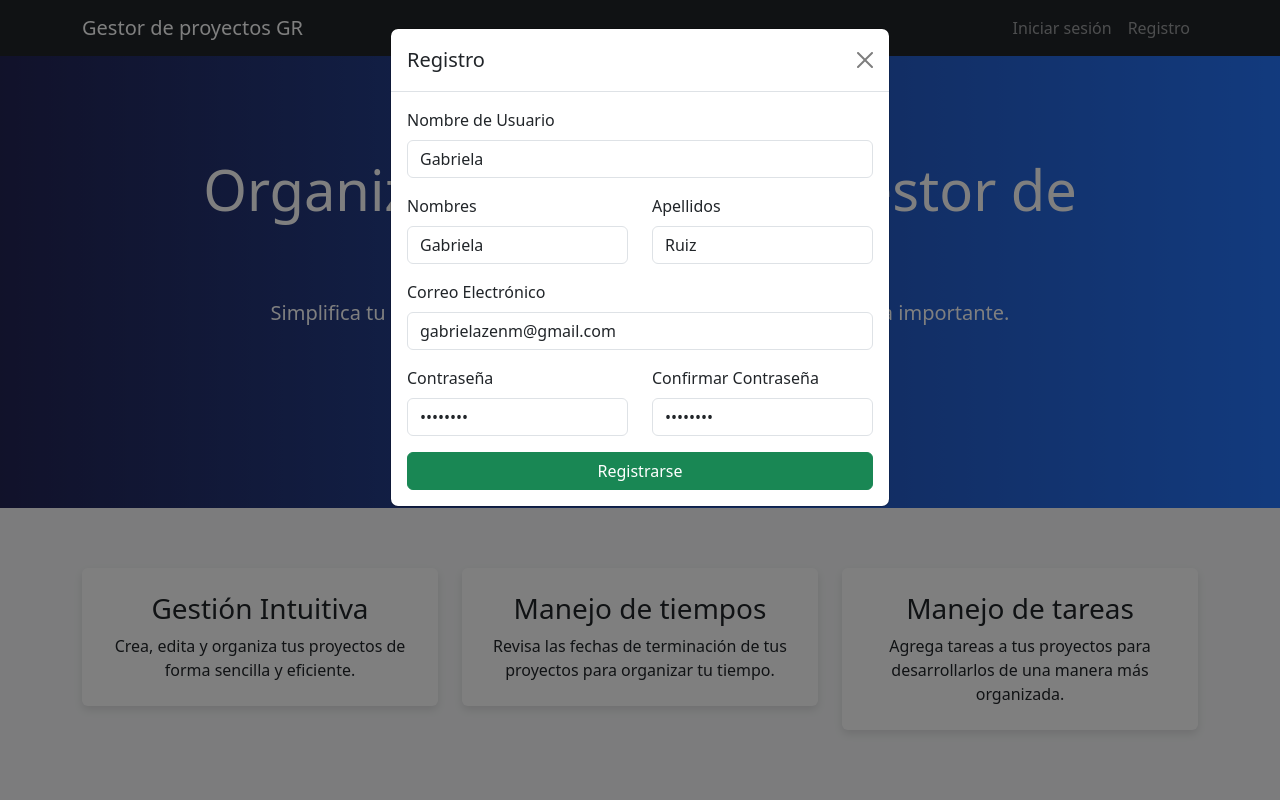
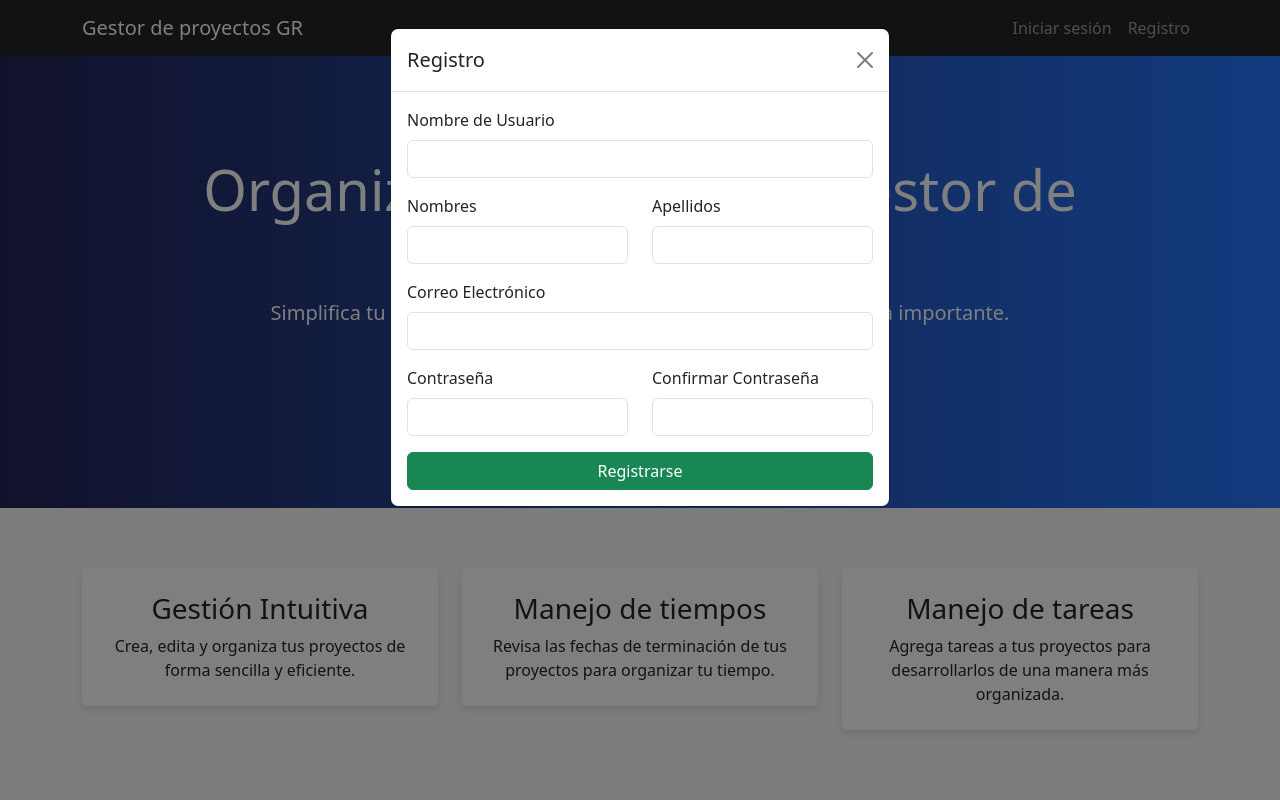
Before and after one commit to GabrielaRuizJ/gestorproyectos, a PHP site: page / in a window 1280 px wide, after a click on "Registro". Run offline with PHP 8.4, Linux system fonts and the light colour scheme.

Commit message:
correcion index

```diff
--- a/index.php
+++ b/index.php
@@ -123,30 +123,30 @@
                 <form id="registerForm">
                     <div class="mb-3">
                         <label for="registroUsuario" class="form-label">Nombre de Usuario</label>
-                        <input type="text" class="form-control" id="registroUsuario" value="Gabriela" required>
+                        <input type="text" class="form-control" id="registroUsuario" required>
                     </div>
                     <div class="mb-3 row">
                         <div class="col-lg-6">
                             <label for="registroNombre" class="form-label">Nombres</label>
-                            <input type="text" class="form-control" id="registroNombre" value="Gabriela" required>
+                            <input type="text" class="form-control" id="registroNombre"  required>
                         </div>
                         <div class="col-lg-6">
                             <label for="registroApellido" class="form-label">Apellidos</label>
-                            <input type="text" class="form-control" id="registroApellido" value="Ruiz" required>
+                            <input type="text" class="form-control" id="registroApellido" required>
                         </div>
                     </div>
                     <div class="mb-3">
                         <label for="registroEmail" class="form-label">Correo Electrónico</label>
-                        <input type="email" class="form-control" id="registroEmail" value="gabrielazenm@gmail.com" required>
+                        <input type="email" class="form-control" id="registroEmail" required>
                     </div>
                     <div class="mb-3 row">
                         <div class="col-lg-6">
                             <label for="registroPassword" class="form-label">Contraseña</label>
-                            <input type="password" class="form-control" id="registroPassword" value="gaby2025" required>
+                            <input type="password" class="form-control" id="registroPassword" required>
                         </div>
                         <div class="col-lg-6">
                             <label for="registroConfirmPassword" class="form-label">Confirmar Contraseña</label>
-                            <input type="password" class="form-control" id="registroConfirmPassword" value="gaby2025" required>
+                            <input type="password" class="form-control" id="registroConfirmPassword"  required>
                         </div>
                     </div>
                     <button type="submit" class="btn btn-success w-100">Registrarse</button>
```
